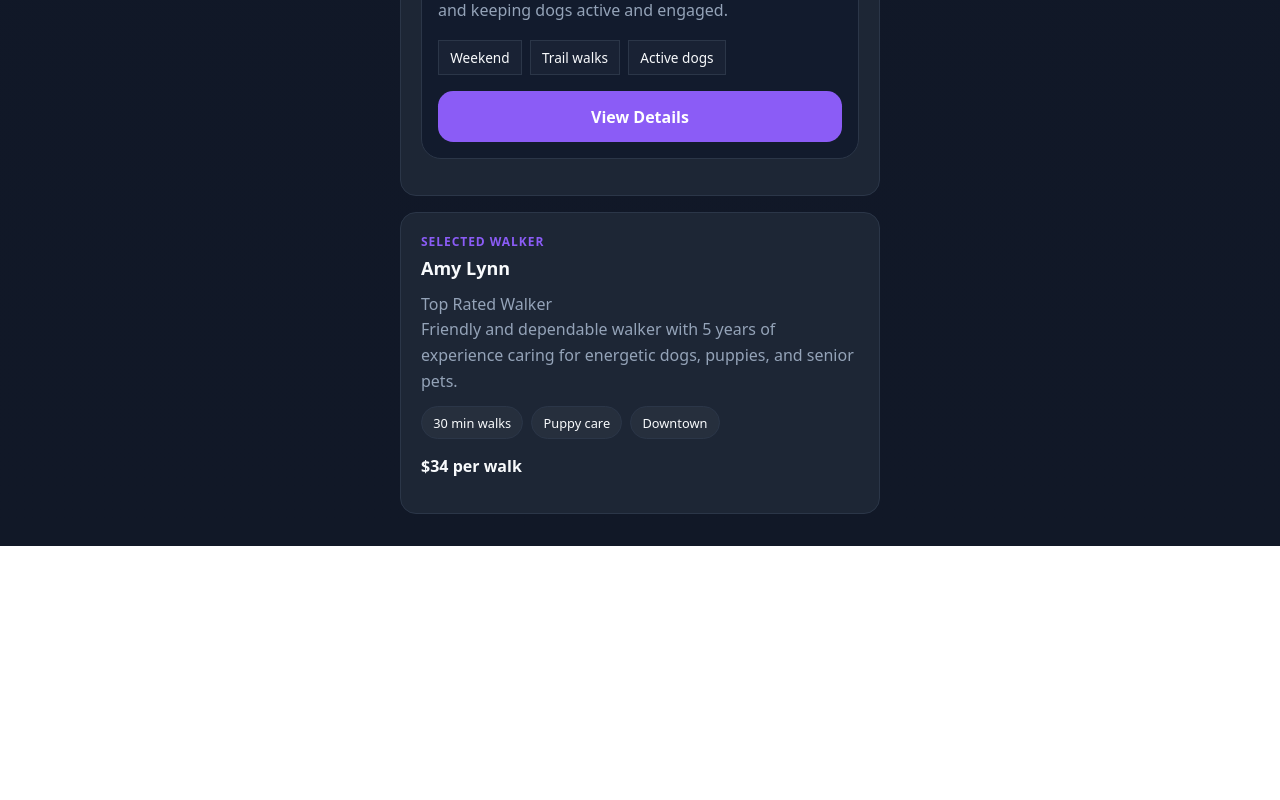
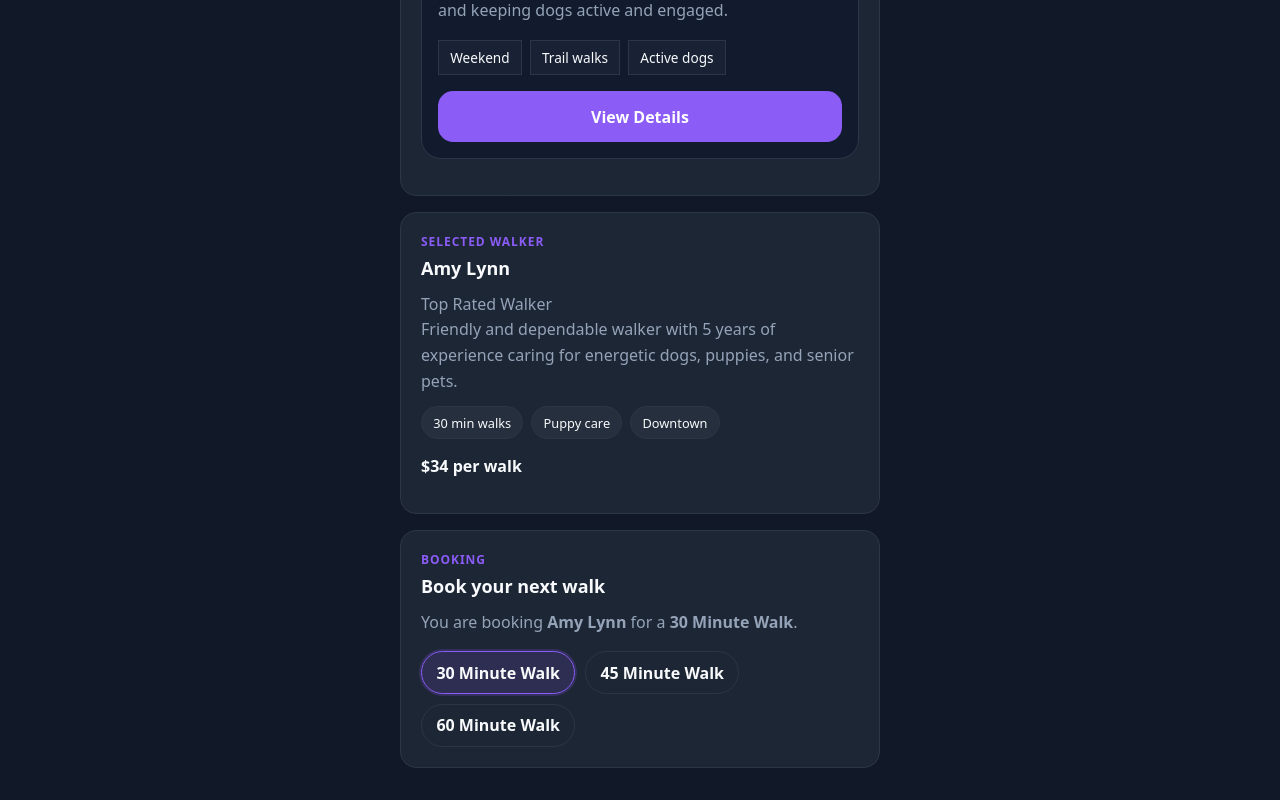
Before and after one commit to jprobussr/dog-walkers-react-app, a React (Vite) app in the folder dog-walkers-app/: page / in a window 1280 px wide. Shown: the part 2691-3491 px from the top of the page. Before the commit the page ends 3237 px from the top, so only its background shows below. Built offline with nearby package versions, Linux system fonts and the light colour scheme.

Commit message:
feat: add interactive booking panel  with selectable walk options

```diff
--- a/dog-walkers-app/src/App.jsx
+++ b/dog-walkers-app/src/App.jsx
@@ -6,6 +6,7 @@ import { useState } from 'react';
 
 const App = () => {
   const [selectedWalker, setSelectedWalker] = useState(walkers[0]);
+  const [selectedWalk, setSelectedWalk] = useState('30 Minute Walk');
 
   return (
     <div className="app-shell">
@@ -69,35 +70,61 @@ const App = () => {
           })}
         </section>
 
-            <section className="panel">
-              <p className="section-eyebrow">Selected Walker</p>
-              <h2 className="section-title">
-                {selectedWalker.name}
-              </h2>
-              <p className="section-text">
-                {selectedWalker.role}
-              </p>
-              <p className="section-text">
-                {selectedWalker.bio}
-              </p>
+        <section className="panel">
+          <p className="section-eyebrow">Selected Walker</p>
+          <h2 className="section-title">{selectedWalker.name}</h2>
+          <p className="section-text">{selectedWalker.role}</p>
+          <p className="section-text">{selectedWalker.bio}</p>
 
-              <ul className="selected-tags">
-                <li>
-                  {selectedWalker.tagOne}
-                </li>
-                <li>
-                  {selectedWalker.tagTwo}
-                </li>
-                <li>
-                  {selectedWalker.tagThree}
-                </li>
-              </ul>
+          <ul className="selected-tags">
+            <li>{selectedWalker.tagOne}</li>
+            <li>{selectedWalker.tagTwo}</li>
+            <li>{selectedWalker.tagThree}</li>
+          </ul>
 
-              <p className="selected-price">
-                {selectedWalker.price} per walk
-              </p>
-            </section>
+          <p className="selected-price">{selectedWalker.price} per walk</p>
+        </section>
 
+        <section className="panel">
+          <p className="section-eyebrow">Booking</p>
+          <h2 className="section-title">Book your next walk</h2>
+          <p className="section-text">
+            You are booking <strong>{selectedWalker.name}</strong> for a{' '}
+            <strong>{selectedWalk}</strong>.
+          </p>
+
+          <div className="walk-options">
+            <button
+              className={
+                selectedWalk === '30 Minute Walk'
+                  ? 'walk-option walk-option-selected'
+                  : 'walk-option'
+              }
+              type="button"
+              onClick={() => setSelectedWalk('30 Minute Walk')}
+            >
+              30 Minute Walk
+            </button>
+            <button
+              className={
+                selectedWalk === '45 Minute Walk'
+                  ? 'walk-option walk-option-selected'
+                  : 'walk-option'
+              }
+              type="button"
+              onClick={() => setSelectedWalk('45 Minute Walk')}
+            >
+              45 Minute Walk
+            </button>
+            <button
+              className={selectedWalk === '60 Minute Walk' ? 'walk-option walk-option-selected' : 'walk-option'}
+              type="button"
+              onClick={() => setSelectedWalk('60 Minute Walk')}
+            >
+              60 Minute Walk
+            </button>
+          </div>
+        </section>
       </main>
     </div>
   );
--- a/dog-walkers-app/src/index.css
+++ b/dog-walkers-app/src/index.css
@@ -350,3 +350,34 @@ select {
   box-shadow: 0 0 0 2px rgba(139, 92, 246, 0.25);
   transform: translateY(-2px);
 }
+
+.walk-options {
+  display: flex;
+  flex-wrap: wrap;
+  gap: 0.6rem;
+  margin-top: 1rem;
+}
+
+.walk-option {
+  border: 1px solid var(--border);
+  background: transparent;
+  color: var(--text);
+  padding: 0.6rem 0.9rem;
+  border-radius: 999px;
+  cursor: pointer;
+  font-weight: 600;
+  transition: all 0.2s ease;
+}
+
+.walk-option:hover,
+.walk-option:focus-visible {
+  background: rgba(255, 255, 255, 0.05);
+  transform: translateY(-1px);
+}
+
+.walk-option-selected {
+  background: rgba(139, 92, 246, 0.14);
+  border-color: var(--accent);
+  color: var(--text);
+  box-shadow: 0 0 0 2px rgba(139, 92, 246, 0.2);
+}
```
